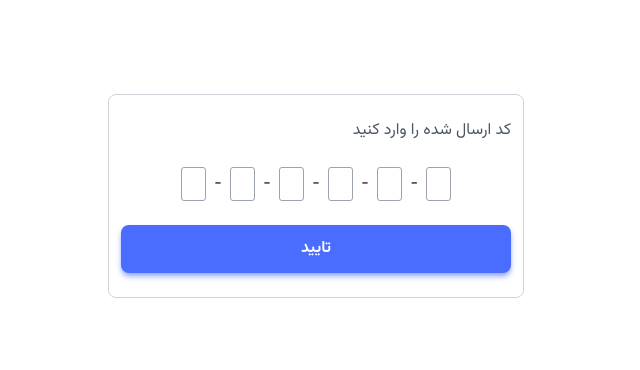
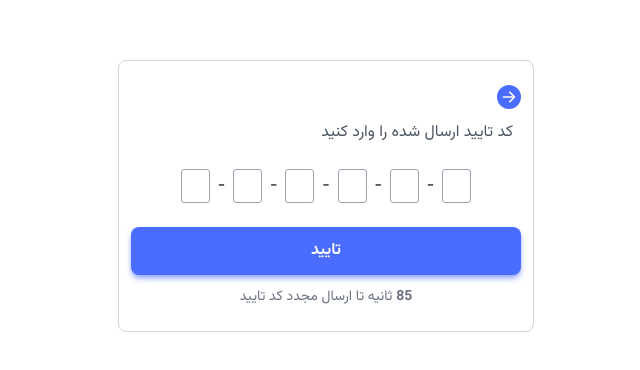
Before and after one commit to mahdi-q/Freelancing-App-Project, a React (Vite) app: page /auth in a window 1280 px wide. Shown: the part 204-574 px from the top of the page, without its empty margins (487-1127 px from the left). Built offline with nearby package versions, Linux system fonts and the light colour scheme.

Commit message:
Develope resend OTP feature

```diff
--- a/src/Features/Authentication/AuthContainer.jsx
+++ b/src/Features/Authentication/AuthContainer.jsx
@@ -1,23 +1,49 @@
 import { useState } from "react";
 import SendOTPForm from "./SendOTPForm";
 import CheckOTPForm from "./CheckOTPForm";
+import { useMutation } from "@tanstack/react-query";
+import { getOtp } from "../../Services/authService";
+import toast from "react-hot-toast";
 
 function AuthContainer() {
   const [step, setStep] = useState(2);
   const [phoneNumber, setPhoneNumber] = useState("09370282373");
+
+  const { isPending, mutateAsync } = useMutation({
+    mutationFn: getOtp,
+  });
+
+  const sendOtpHandler = async (e) => {
+    e.preventDefault();
+
+    try {
+      const data = await mutateAsync({ phoneNumber });
+      setStep(2);
+      toast.success(data.message);
+    } catch (error) {
+      toast.error(error?.response?.data?.message);
+    }
+  };
 
   const renderStep = () => {
     switch (step) {
       case 1:
         return (
           <SendOTPForm
-            setStep={setStep}
             phoneNumber={phoneNumber}
             onChange={(e) => setPhoneNumber(e.target.value)}
+            onSendOtp={sendOtpHandler}
+            isSendingOtp={isPending}
           />
         );
       case 2:
-        return <CheckOTPForm phoneNumber={phoneNumber} />;
+        return (
+          <CheckOTPForm
+            setStep={setStep}
+            phoneNumber={phoneNumber}
+            onResendOtp={sendOtpHandler}
+          />
+        );
       default:
         return null;
     }
--- a/src/Features/Authentication/CheckOTPForm.jsx
+++ b/src/Features/Authentication/CheckOTPForm.jsx
@@ -1,15 +1,27 @@
 import { useMutation } from "@tanstack/react-query";
-import { useState } from "react";
+import { useEffect, useState } from "react";
 import OTPInput from "react-otp-input";
 import { checkOtp } from "../../Services/authService";
 import toast from "react-hot-toast";
 import Loader from "../../UI/Loader";
 import { useNavigate } from "react-router-dom";
+import { HiArrowRight } from "react-icons/hi";
 
-function CheckOTPForm({ phoneNumber }) {
+const RESEND_TIME = 90;
+
+function CheckOTPForm({ setStep, phoneNumber, onResendOtp }) {
   const [otp, setOtp] = useState("");
+  const [time, setTime] = useState(RESEND_TIME);
 
   const navigate = useNavigate();
+
+  useEffect(() => {
+    const timer = time > 0 && setInterval(() => setTime((t) => t - 1), 1000);
+
+    return () => {
+      if (timer) clearInterval(timer);
+    };
+  }, [time]);
 
   const { isPending, mutateAsync } = useMutation({
     mutationFn: checkOtp,
@@ -34,12 +46,25 @@ function CheckOTPForm({ phoneNumber }) {
     }
   };
 
+  const ResendOtpHandler = (e) => {
+    setTime(RESEND_TIME);
+
+    onResendOtp(e);
+  };
+
   return (
-    <form
-      className="mx-4 space-y-6 rounded-lg border border-secondary-300 px-3 py-6"
-      onSubmit={checkOtpHandler}
+    <div className="mx-4 space-y-3 rounded-lg border border-secondary-300 px-3 py-6">
+      <button
+        className="flex h-6 w-6 items-center justify-center rounded-full bg-primary-900"
+        onClick={() => setStep((s) => s - 1)}
       >
-      <p className="mb-2 text-secondary-600">کد ارسال شده را وارد کنید</p>
+        <HiArrowRight className="h-4 w-4 text-secondary-0" />
+      </button>
+
+      <form className="space-y-6" onSubmit={checkOtpHandler}>
+        <p className="mb-2 mr-2 text-secondary-600">
+          کد تایید ارسال شده را وارد کنید
+        </p>
 
         <OTPInput
           value={otp}
@@ -56,7 +81,7 @@ function CheckOTPForm({ phoneNumber }) {
           inputStyle={{
             border: "1px solid rgb(var(--color-secondary-400))",
             borderRadius: "3px",
-          width: "1.6rem",
+            width: "1.8rem",
             padding: "0.4rem 0.3rem 0.1rem 0.3rem",
           }}
         />
@@ -69,6 +94,19 @@ function CheckOTPForm({ phoneNumber }) {
           </button>
         )}
       </form>
+
+      <div className="flex items-center justify-center">
+        {time > 0 ? (
+          <p className="text-sm text-secondary-500">
+            {<strong>{time}</strong>} ثانیه تا ارسال مجدد کد تایید
+          </p>
+        ) : (
+          <button className="p-1 text-primary-800" onClick={ResendOtpHandler}>
+            ارسال مجدد کد تایید
+          </button>
+        )}
+      </div>
+    </div>
   );
 }
 export default CheckOTPForm;
--- a/src/Features/Authentication/SendOTPForm.jsx
+++ b/src/Features/Authentication/SendOTPForm.jsx
@@ -1,30 +1,11 @@
 import TextFieldInput from "../../UI/TextFieldInput";
-import { useMutation } from "@tanstack/react-query";
-import { getOtp } from "../../Services/authService";
-import toast from "react-hot-toast";
 import Loader from "../../UI/Loader";
 
-function SendOTPForm({ setStep, phoneNumber, onChange }) {
-  const { isPending, mutateAsync } = useMutation({
-    mutationFn: getOtp,
-  });
-
-  const sendOtpHandler = async (e) => {
-    e.preventDefault();
-
-    try {
-      const data = await mutateAsync({ phoneNumber });
-      setStep(2);
-      toast.success(data.message);
-    } catch (error) {
-      toast.error(error?.response?.data?.message);
-    }
-  };
-
+function SendOTPForm({ onSendOtp, isSendingOtp, phoneNumber, onChange }) {
   return (
     <form
       className="mx-4 space-y-6 rounded-lg border border-secondary-300 px-3 py-6"
-      onSubmit={sendOtpHandler}
+      onSubmit={onSendOtp}
     >
       <h2 className="text-center text-lg">سلام! خوش آمدید</h2>
 
@@ -35,7 +16,7 @@ function SendOTPForm({ setStep, phoneNumber, onChange }) {
         onChange={onChange}
       />
 
-      {isPending ? (
+      {isSendingOtp ? (
         <Loader />
       ) : (
         <button type="submit" className="btn btn--primary w-full">
```
Lines whose indentation alone changed are shown as unchanged.
